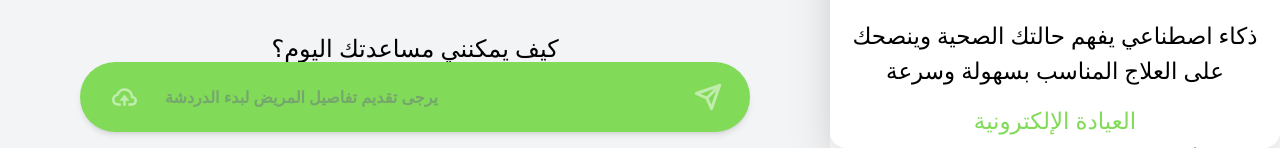
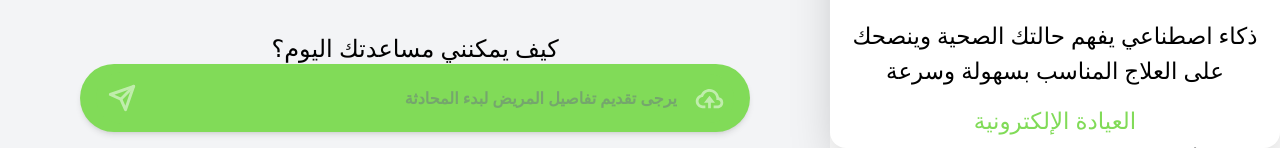
Before and after one commit to MohammedRasif/MiladAli08, a React (Vite) app: page / in a window 1280 px wide. Shown: the part 652-800 px from the top of the page. Built offline with nearby package versions, Linux system fonts and the light colour scheme.

Commit message:
input filed modify

```diff
--- a/src/component/Shared/Header.jsx
+++ b/src/component/Shared/Header.jsx
@@ -375,9 +375,13 @@ const Header = () => {
         >
           <div
             className="relative flex items-center"
-            dir={i18n.language === "ar" ? "ltr" : i18n.language === "en" ? "ltr" : "ltr"}
+            dir={i18n.language === "ar" ? "rtl" : "ltr"} // RTL for Arabic, LTR for English
           >
-            <div className="bg-[#81db58] rounded-l-full p-2 md:p-3 ml-1 md:ml-2 flex items-center">
+            {/* Upload Icon Section */}
+            <div
+              className={`bg-[#81db58] p-2 md:p-2 flex items-center ${i18n.language === "ar" ? "rounded-r-full mr-1 md:mr-2" : "rounded-l-full ml-1 md:ml-2"
+                }`}
+            >
               <input
                 type="file"
                 id="fileUpload"
@@ -392,35 +396,51 @@ const Header = () => {
                   }`}
               >
                 <BiCloudUpload
-                  className="h-[30px] md:h-[33bqpx] w-[30px] md:w-[33px] text-white" // Icon stays white always
-                  alt={t("Upload File")}
+                  className="h-[30px] md:h-[33px] w-[30px] md:w-[33px] text-white" // Icon stays white always
+                  alt={t(i18n.language === "ar" ? "رفع ملف" : "Upload File")} // Arabic or English
                 />
                 {fileName && (
-                  <span className="ml-2 md:ml-3 text-sm md:text-base text-white truncate max-w-[120px] md:max-w-[150px]">
+                  <span
+                    className={`text-sm md:text-base text-white truncate max-w-[120px] md:max-w-[150px] ${i18n.language === "ar" ? "mr-2 md:mr-3" : "ml-2 md:ml-3"
+                      }`}
+                  >
                     {fileName}
                   </span>
                 )}
               </label>
             </div>
 
+            {/* Input Field */}
             <div className="relative flex-1">
               <input
                 type="text"
                 name="message"
                 placeholder={
                   isInputActive
-                    ? t("Ask me anything about health issues")
-                    : t("Please provide patient details to start chatting")
+                    ? t(
+                      i18n.language === "ar"
+                        ? "اسألني أي شيء عن المشكلات الصحية" // Arabic
+                        : "Ask me anything about health issues" // English
+                    )
+                    : t(
+                      i18n.language === "ar"
+                        ? "يرجى تقديم تفاصيل المريض لبدء المحادثة" // Arabic
+                        : "Please provide patient details to start chatting" // English
+                    )
                 }
                 value={inputText}
                 onChange={(e) => setInputText(e.target.value)}
-                className={`flex-1 p-2 md:p-3 bg-[#81db58] text-black font-bold border-none outline-none placeholder:text-gray-500 w-full text-sm md:text-base ${isInputActive ? "" : "opacity-50 cursor-not-allowed"
-                  }`}
+                className={`flex-1 p-2 md:p-2 bg-[#81db58] text-black font-bold border-none outline-none placeholder:text-gray-500 w-full text-sm md:text-base ${i18n.language === "ar" ? "text-right" : "text-left"
+                  } ${isInputActive ? "" : "opacity-50 cursor-not-allowed"}`}
                 disabled={!isInputActive}
               />
             </div>
 
-            <div className="bg-[#81db58] rounded-r-full p-2 md:p-3 mr-1 md:mr-2 flex items-center">
+            {/* Send Button */}
+            <div
+              className={`bg-[#81db58] p-2 md:p-3 flex items-center ${i18n.language === "ar" ? "rounded-l-full ml-1 md:ml-2" : "rounded-r-full mr-1 md:mr-2"
+                }`}
+            >
               <button
                 type="submit"
                 className={`cursor-pointer ${isInputActive && (inputText.trim() || file)
```
